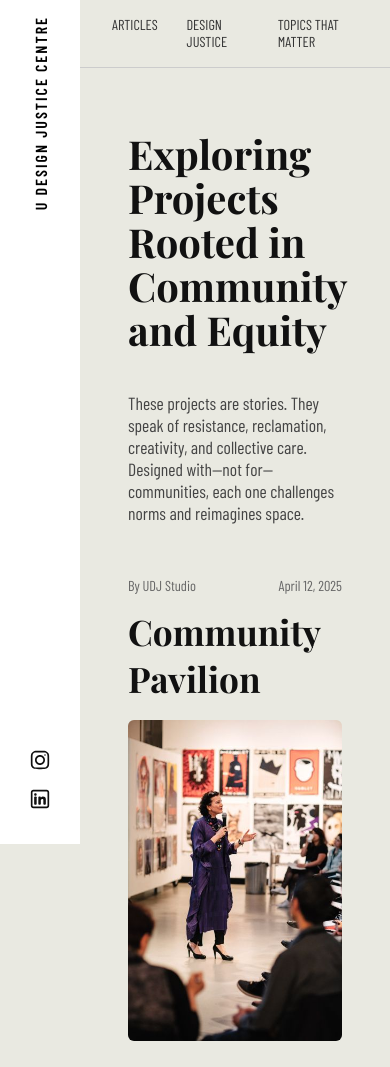
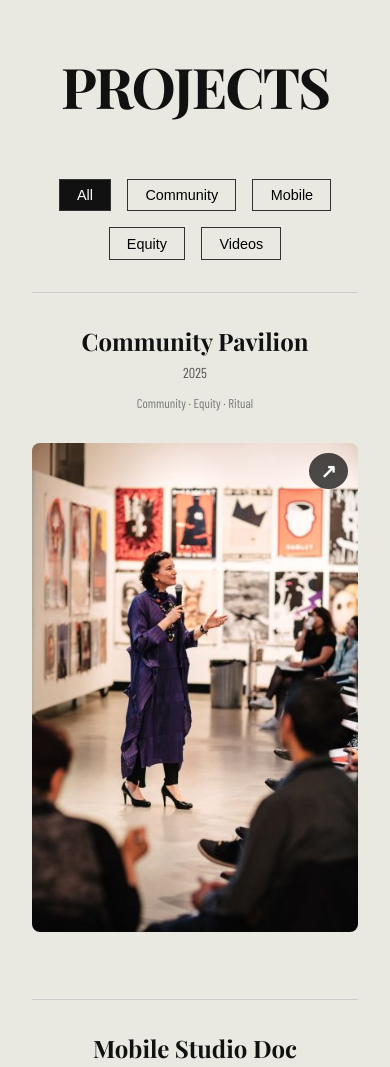
Before and after one commit to reingonzales/udesignjusticecentre, a plain HTML site: page pages/resources.html in a window 390 px wide. Shown: the top 1067 px of the page. Drawn offline with nearby package versions, Linux system fonts and the light colour scheme.

Commit message:
updated resources page

```diff
--- a/pages/resources.html
+++ b/pages/resources.html
@@ -2,8 +2,8 @@
 <html lang="en">
 <head>
   <meta charset="UTF-8" />
-  <meta name="viewport" content="width=device-width, initial-scale=1.0" />
-  <title>Projects – U DESIGN JUSTICE CENTRE</title>
+  <meta name="viewport" content="width=device-width, initial-scale=1.0"/>
+  <title>Projects – U DESIGN JUSTICE INITIATIVE</title>
   <link href="https://fonts.googleapis.com/css2?family=Barlow+Condensed:wght@400;600&family=Playfair+Display:wght@400;700&display=swap" rel="stylesheet" />
   <style>
     * {
@@ -16,267 +16,188 @@
       font-family: 'Barlow Condensed', sans-serif;
       background-color: #e9e9e1;
       color: #111;
-      display: flex;
     }
 
-    .left-column {
-      width: 80px;
-      background: white;
-      color: black;
-      display: flex;
-      flex-direction: column;
-      justify-content: space-between;
-      align-items: center;
-      padding: 1em 0;
-      position: fixed;
-      top: 0;
-      bottom: 0;
-      left: 0;
-      z-index: 1000;
+    .container {
+      max-width: 1200px;
+      margin: 0 auto;
+      padding: 3em 2em;
     }
 
-    .vertical-text {
-      writing-mode: vertical-rl;
-      transform: rotate(180deg);
-      font-weight: bold;
-      font-size: 1em;
-      letter-spacing: 2px;
-      font-family: 'Barlow Condensed', sans-serif;
-    }
-
-    .social-icons {
-      display: flex;
-      flex-direction: column;
-      gap: 1em;
+    header h1 {
+      font-family: 'Playfair Display', serif;
+      font-size: 6em;
+      letter-spacing: -2px;
+      text-transform: uppercase;
       margin-bottom: 1em;
     }
 
-    .social-icons img {
-      width: 20px;
-      height: 20px;
-      filter: grayscale(100%);
+    .filters {
+      display: flex;
+      gap: 1em;
+      margin-bottom: 2em;
+      flex-wrap: wrap;
     }
 
-    main {
-      margin-left: 80px;
-      width: calc(100% - 80px);
+    .filter-btn {
+      padding: 0.5em 1.2em;
+      background: transparent;
+      border: 1px solid #333;
+      cursor: pointer;
+      font-size: 0.9em;
+      transition: background 0.2s;
     }
 
-    .sticky-nav {
-      position: sticky;
-      top: 0;
-      background: #e9e9e1;
-      padding: 1em 2em;
-      z-index: 900;
-      border-bottom: 1px solid #ccc;
+    .filter-btn:hover, .filter-btn.active {
+      background: #111;
+      color: #fff;
     }
 
-    .nav-links {
+    .project {
       display: flex;
+      flex-direction: row;
+      justify-content: space-between;
       gap: 2em;
-      font-size: 0.9em;
-      text-transform: uppercase;
+      margin-bottom: 4em;
+      border-top: 1px solid #ccc;
+      padding-top: 2em;
+      flex-wrap: wrap;
     }
 
-    .nav-links a {
-      text-decoration: none;
-      color: #333;
-      border-bottom: 1px solid transparent;
-      transition: border-bottom 0.2s ease;
+    .project-text {
+      flex: 1 1 300px;
     }
 
-    .nav-links a:hover {
-      border-bottom: 1px solid #333;
+    .project-text h2 {
+      font-size: 2em;
+      font-family: 'Playfair Display', serif;
+      margin-bottom: 0.3em;
     }
 
-    .content {
-      padding: 4em 3em;
-    }
-
-    .headline {
-      font-family: 'Playfair Display', serif;
-      font-size: 4em;
-      line-height: 1.1;
-      max-width: 900px;
+    .project-text .meta {
+      font-size: 0.9em;
+      color: #555;
       margin-bottom: 1em;
     }
 
-    .intro {
-      font-size: 1.1em;
-      max-width: 600px;
-      margin-bottom: 3em;
-      color: #444;
-    }
-
-    .project {
-      margin-bottom: 6em;
-    }
-
-    .project-header {
-      display: flex;
-      justify-content: space-between;
-      flex-wrap: wrap;
-      font-size: 0.9em;
-      color: #666;
-      margin-bottom: 1em;
-    }
-
-    .project h2 {
-      font-family: 'Playfair Display', serif;
-      font-size: 2.2em;
-      margin-bottom: 0.5em;
-    }
-
-    .project-grid {
-      display: grid;
-      grid-template-columns: 1fr 2fr;
-      gap: 2em;
-    }
-
-    .project img {
-      width: 100%;
-      border-radius: 6px;
-      object-fit: cover;
-    }
-
-    .project-content {
-      column-count: 2;
-      column-gap: 2em;
-      font-size: 1em;
-      line-height: 1.8;
-      color: #111;
-    }
-
-    .footer {
-      text-align: center;
-      padding: 4em 0;
-      font-size: 0.9em;
+    .project-text .tags {
+      font-size: 0.8em;
       color: #777;
     }
 
-    @media (max-width: 900px) {
-      .project-grid {
-        grid-template-columns: 1fr;
+    .project-media {
+      position: relative;
+      flex: 1 1 300px;
+      max-width: 500px;
+    }
+
+    .project-media img, .project-media iframe {
+      width: 100%;
+      height: auto;
+      border-radius: 8px;
+      object-fit: cover;
+      transition: transform 0.3s ease;
+    }
+
+    .project-media:hover img {
+      transform: scale(1.02);
+    }
+
+    .project-media .overlay-icon {
+      position: absolute;
+      top: 10px;
+      right: 10px;
+      background: rgba(0, 0, 0, 0.7);
+      color: white;
+      font-size: 1.2em;
+      padding: 0.3em 0.6em;
+      border-radius: 50%;
+      font-weight: bold;
+    }
+
+    @media (max-width: 768px) {
+      header h1 {
+        font-size: 3.5em;
+        text-align: center;
       }
 
-      .project-content {
-        column-count: 1;
+      .filters {
+        justify-content: center;
       }
 
-      .headline {
-        font-size: 2.5em;
+      .project {
+        flex-direction: column;
+        align-items: center;
+        text-align: center;
+      }
+
+      .project-text, .project-media {
+        flex: 1 1 100%;
+        max-width: 100%;
+      }
+
+      .project-text h2 {
+        font-size: 1.5em;
       }
     }
   </style>
 </head>
 <body>
+  <div class="container">
+    <header>
+      <h1>PROJECTS</h1>
+    </header>
 
-  <div class="left-column">
-    <div class="vertical-text">U DESIGN JUSTICE CENTRE</div>
-    <div class="social-icons">
-      <a href="https://instagram.com" target="_blank">
-        <img src="../images/instagram-svgrepo-com.svg" alt="Instagram" />
-      </a>
-      <a href="https://linkedin.com" target="_blank">
-        <img src="../images/linkedin-svgrepo-com.svg" alt="LinkedIn" />
-      </a>
+    <div class="filters">
+      <button class="filter-btn active" onclick="filterProjects('all')">All</button>
+      <button class="filter-btn" onclick="filterProjects('community')">Community</button>
+      <button class="filter-btn" onclick="filterProjects('mobile')">Mobile</button>
+      <button class="filter-btn" onclick="filterProjects('equity')">Equity</button>
+      <button class="filter-btn" onclick="filterProjects('video')">Videos</button>
+    </div>
+
+    <div class="project" data-tags="community equity">
+      <div class="project-text">
+        <h2>Community Pavilion</h2>
+        <div class="meta">2025</div>
+        <div class="tags">Community · Equity · Ritual</div>
+      </div>
+      <div class="project-media">
+        <img src="../images/placeholder1.jpg" alt="Community Pavilion">
+        <div class="overlay-icon">↗</div>
+      </div>
+    </div>
+
+    <div class="project" data-tags="mobile equity video">
+      <div class="project-text">
+        <h2>Mobile Studio Doc</h2>
+        <div class="meta">2024</div>
+        <div class="tags">Mobile · Equity · Video</div>
+      </div>
+      <div class="project-media">
+        <iframe src="https://www.youtube.com/embed/dQw4w9WgXcQ" frameborder="0" allowfullscreen></iframe>
+        <div class="overlay-icon">↗</div>
+      </div>
     </div>
   </div>
 
-  <main>
-    <div class="sticky-nav">
-      <div class="nav-links">
-        <a href="#">Articles</a>
-        <a href="#">Design Justice</a>
-        <a href="#">Topics That Matter</a>
-      </div>
-    </div>
+  <script>
+    function filterProjects(tag) {
+      const projects = document.querySelectorAll('.project');
+      const buttons = document.querySelectorAll('.filter-btn');
 
-    <div class="content">
-      <h1 class="headline">Exploring Projects Rooted in Community and Equity</h1>
-      <p class="intro">
-        These projects are stories. They speak of resistance, reclamation, creativity, and collective care. Designed with—not for—communities, each one challenges norms and reimagines space.
-      </p>
+      buttons.forEach(btn => btn.classList.remove('active'));
+      event.target.classList.add('active');
 
-      <section class="project">
-        <div class="project-header">
-          <span>By UDJ Studio</span>
-          <span>April 12, 2025</span>
-        </div>
-        <h2>Community Pavilion</h2>
-        <div class="project-grid">
-          <img src="../images/placeholder1.jpg" alt="Community Pavilion" />
-          <div class="project-content">
-            <p>
-              Built in partnership with local residents and youth, this pavilion becomes more than a structure—it becomes a gathering space rooted in oral history and seasonal ritual.
-              Circular forms, reclaimed materials, and a rhythm aligned with the sun’s path ground the architecture in ancestral memory.
-            </p>
-            <p>
-              The process was led through story circles and co-design sprints, emphasizing listening over leading. It demonstrates how design can serve as a practice of care, reciprocity, and emergence.
-            </p>
-          </div>
-        </div>
-      </section>
-
-      <section class="project">
-        <div class="project-header">
-          <span>By CISA x DJC Collab</span>
-          <span>March 4, 2025</span>
-        </div>
-        <h2>Restorative Library</h2>
-        <div class="project-grid">
-          <img src="../images/placeholder1.jpg" alt="Restorative Library" />
-          <div class="project-content">
-            <p>
-              This reimagined public library shifts away from silence and restriction toward vibrancy and belonging. Created through multi-lingual engagement, it centers access, care, and storytelling.
-            </p>
-            <p>
-              Intergenerational planning teams helped map desires: children wanted play; elders wanted pause; teens wanted safe zones. These inputs shaped the space into layered zones of interaction and rest.
-            </p>
-          </div>
-        </div>
-      </section>
-
-      <section class="project">
-        <div class="project-header">
-          <span>By UDJ Mobile Team</span>
-          <span>January 20, 2025</span>
-        </div>
-        <h2>Mobile Studio</h2>
-        <div class="project-grid">
-          <img src="../images/placeholder1.jpg" alt="Mobile Studio" />
-          <div class="project-content">
-            <p>
-              Part classroom, part amplifier—the mobile studio is a traveling platform for neighborhoods to tell their own stories. It stops in underrepresented communities and offers free hands-on design justice education.
-            </p>
-            <p>
-              From screenprinting zines to digital storytelling, the bus facilitates imagination. It’s a rolling archive, an invitation to reclaim space, and a model for public infrastructure shaped by the public.
-            </p>
-          </div>
-        </div>
-      </section>
-
-            <div class="footer">
-        © 2025 U DESIGN JUSTICE CENTRE — Building with equity, every step of the way.
-      </div>
-
-      <div style="text-align: center; margin-top: 4em;">
-        <a href="../index.html" style="
-          text-decoration: none;
-          border: 1px solid black;
-          padding: 0.75em 2em;
-          color: black;
-          font-weight: 600;
-          transition: all 0.3s ease;
-        " onmouseover="this.style.background='black'; this.style.color='white';"
-           onmouseout="this.style.background='transparent'; this.style.color='black';">
-          ← Back to Home
-        </a>
-      </div>
-
-
-
-  </main>
-
+      projects.forEach(proj => {
+        const tags = proj.getAttribute('data-tags');
+        if (tag === 'all' || tags.includes(tag)) {
+          proj.style.display = 'flex';
+        } else {
+          proj.style.display = 'none';
+        }
+      });
+    }
+  </script>
 </body>
 </html>
```
Also changed, not shown: pages/concept.html (+2 -2 lines), pages/learnmore.html (+1 -1 lines), pages/team.html (+1 -1 lines).
